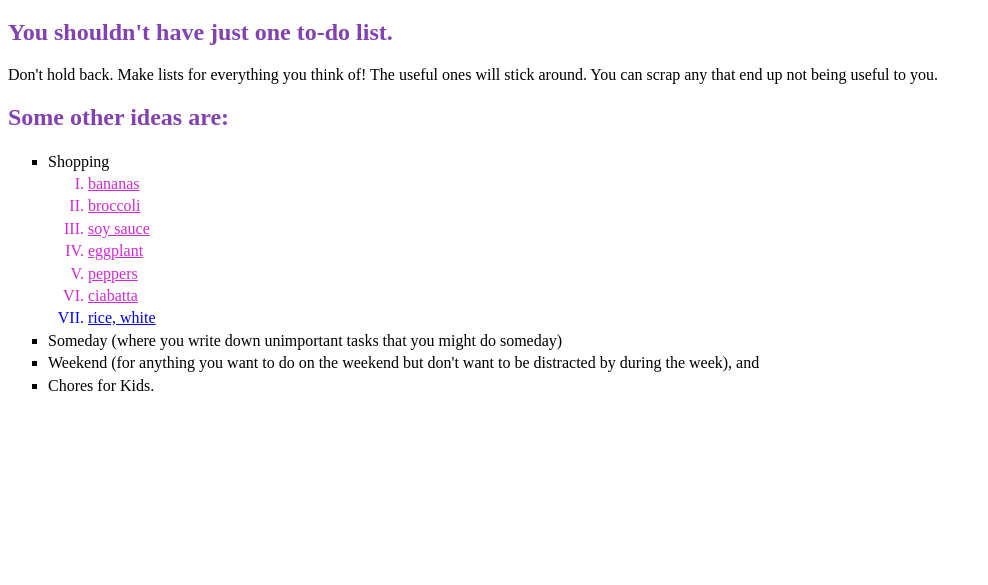
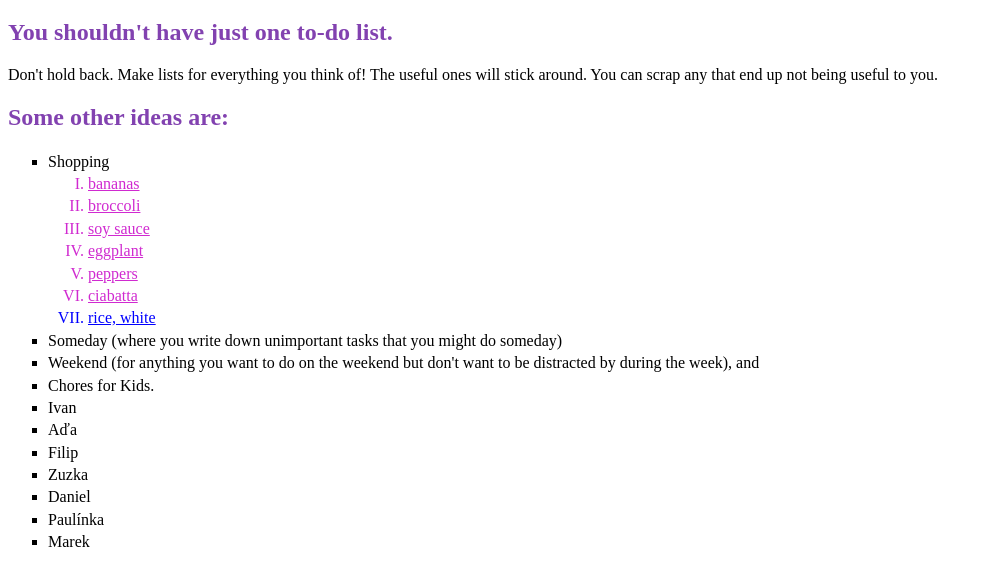
Before and after one commit to adagustafik/DOM-manipulation, a plain HTML site: page index.html in a window 1280 px wide. Shown: the part 61-646 px from the top of the page, without its empty margins (0-988 px from the left). Drawn offline with nearby package versions, Linux system fonts and the light colour scheme.

Commit message:
Added exercise 1

```diff
--- a/index.html
+++ b/index.html
@@ -59,5 +59,7 @@
 </ul>
 <!-- partial -->
 
+<script src="https://ajax.googleapis.com/ajax/libs/jquery/3.4.1/jquery.min.js"></script>
+<script src="script.js"></script>
 </body>
 </html>
--- /dev/null
+++ b/script.js
@@ -0,0 +1,5 @@
+let menofky = ['Ivan', 'Aďa', 'Filip', 'Zuzka', 'Daniel', 'Paulínka', 'Marek'];
+menofky.forEach ((name) => {
+    $('ul').append("<li>" + name + "</li>");
+});
+$('menofky').css('font-weight', 'bold');
```
Also changed, not shown: style.css (line endings or trailing spaces).
